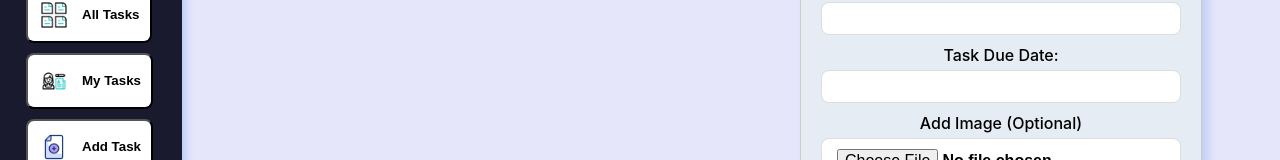
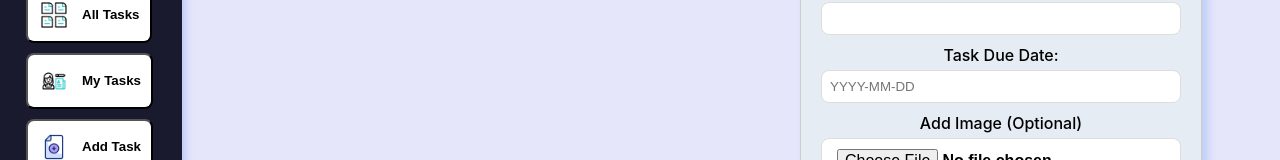
Before and after one commit to maysam-1/frontend, a React (Create React App) app: page /add-task in a window 1280 px wide. Shown: the part 154-314 px from the top of the page. Built offline with nearby package versions, Linux system fonts and the light colour scheme; no server answers; sample sign-in values are in the browser's storage.

Commit message:
changed the date to be in a date format

```diff
--- a/src/components/TaskForm.jsx
+++ b/src/components/TaskForm.jsx
@@ -22,10 +22,15 @@ const validateImage = (value) => {
   };
 
 const validationSchema=Yup.object({
-    title:Yup.string().max(15,"title must be max 15").required("this field is mandatory"),
-    dueDate:Yup.string().max(15,"max characters is 15").required("this field is mandatory"),
+    title:Yup.string().min(2, "Title must be at least 2 characters long").max(15,"title must be max 15").required("this field is mandatory"),
+    dueDate: Yup.date()
+    .min(new Date(), "Due date must be in the future")
+    .required("this field is mandatory")
+    .typeError("Invalid date format"),
     image: Yup.mixed().test('fileType', 'Invalid File', validateImage).optional(),
     isPublic: Yup.boolean(),
+    priority_id: Yup.string()
+    .required("You must select a priority")
 })
 
 const createTask = async(taskData)=>{
@@ -56,6 +61,7 @@ const createTask = async(taskData)=>{
         const user_id = user ? user.id : null;
         console.log("user id",user_id)
         if (user_id) {
+          const formattedDueDate = new Date(values.dueDate).toLocaleDateString("en-CA"); // "YYYY-MM-DD"
 
           const taskData = {
             ...values,
@@ -116,6 +122,8 @@ const createTask = async(taskData)=>{
             name="dueDate"
             value={formik.values.dueDate}
             onChange={formik.handleChange}
+            placeholder="YYYY-MM-DD"
+
           />
           {formik.touched.dueDate && formik.errors.dueDate && <p>{formik.errors.dueDate}</p>}
 
```
